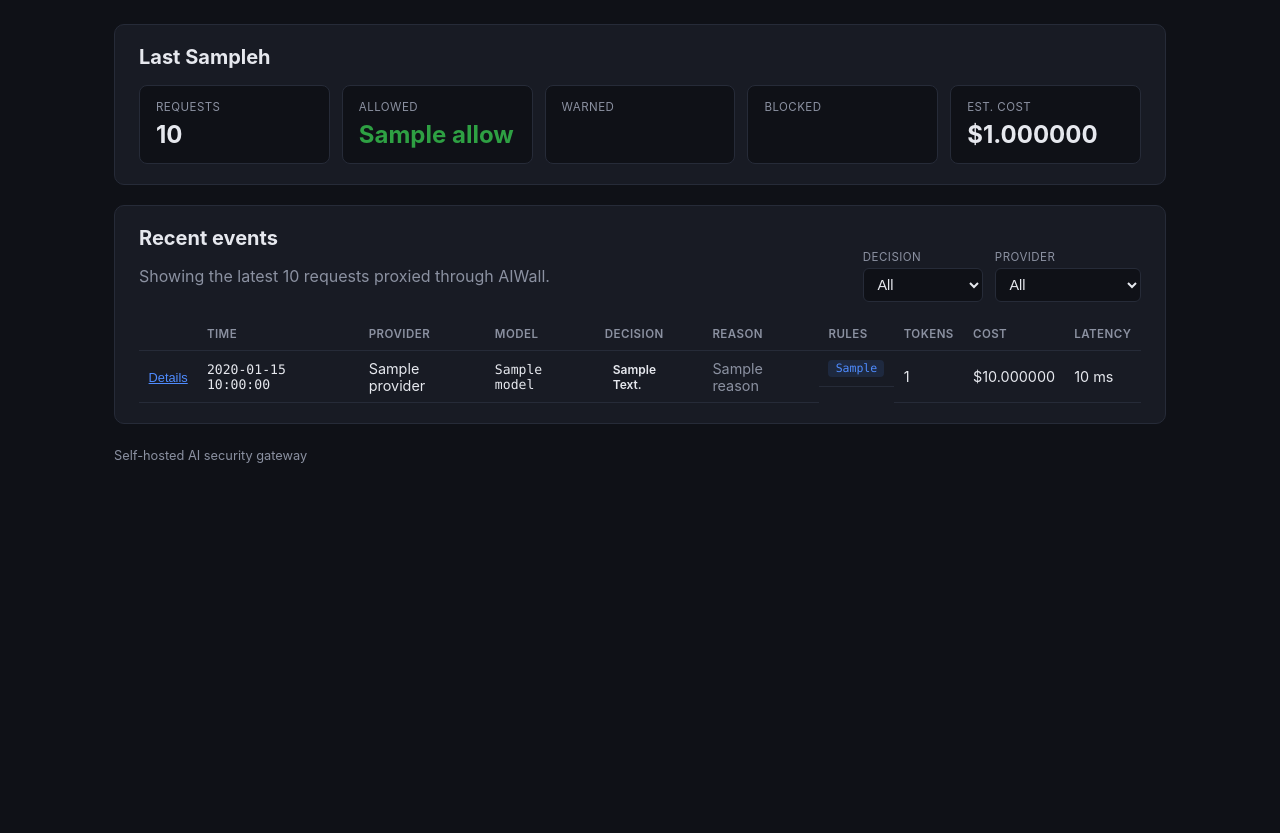
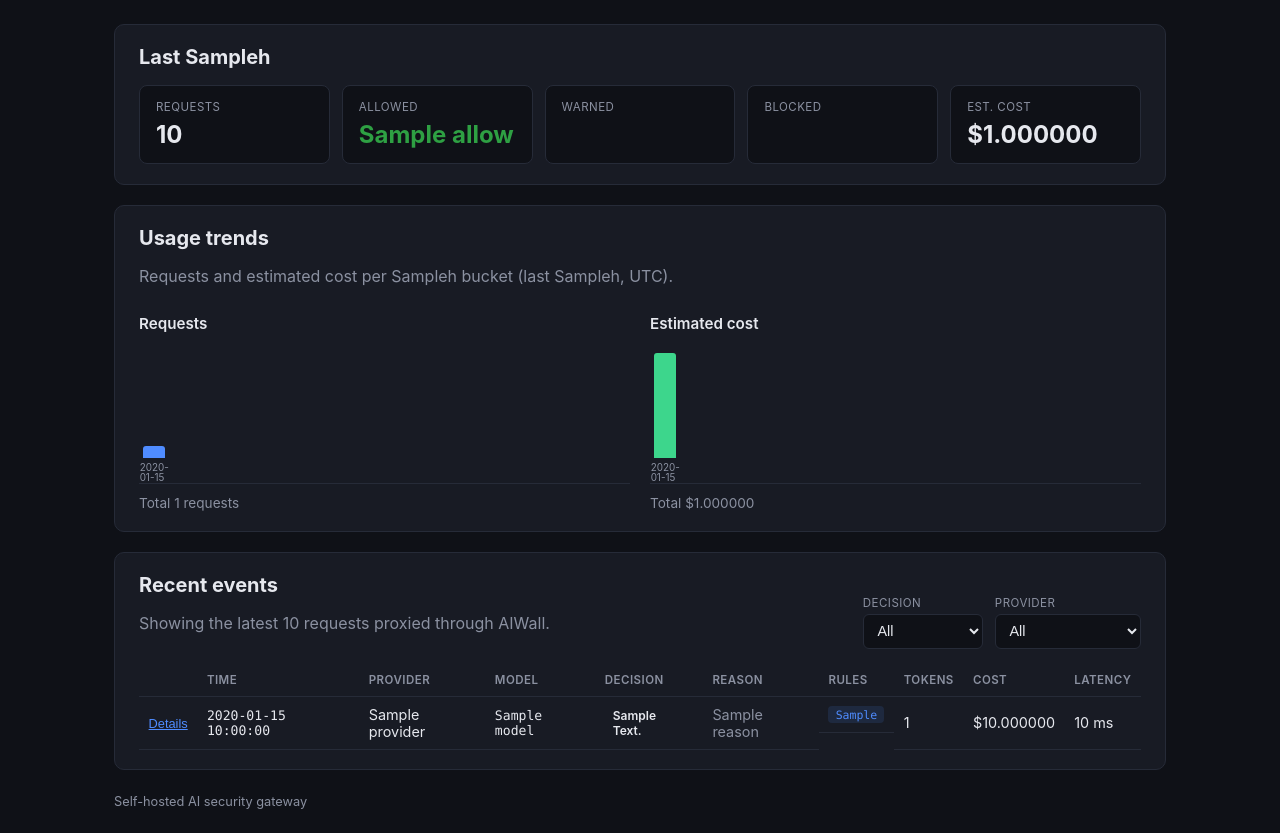
Before and after one commit to MohsenBah/AIWall, a FastAPI app: template backend/app/web/templates/dashboard.html in a window 1280 px wide. Shown: the part 52-885 px from the top of the page. Before the commit the page ends 515 px from the top, so only its background shows below. Run offline with FastAPI, Linux system fonts and the light colour scheme; the template is opened without the code that fills it: most values are stand-ins (such as "Sample title", 1, 10 or a date in 2020).

Commit message:
feat(web): dashboard usage and cost trend panels

```diff
--- a/backend/app/web/routes.py
+++ b/backend/app/web/routes.py
@@ -20,10 +20,20 @@ STATIC_DIR = WEB_DIR / "static"
 
 DEFAULT_EVENT_LIMIT = 50
 DEFAULT_SUMMARY_WINDOW_HOURS = 24
+DEFAULT_TREND_BUCKET_HOURS = 1
 
 
 def build_templates() -> Jinja2Templates:
-    return Jinja2Templates(directory=str(TEMPLATES_DIR))
+    templates = Jinja2Templates(directory=str(TEMPLATES_DIR))
+
+    def bar_height(value: float, maximum: float, *, min_px: int = 2, max_px: int = 120) -> int:
+        if maximum <= 0 or value <= 0:
+            return min_px if value > 0 else 0
+        ratio = min(float(value) / float(maximum), 1.0)
+        return max(min_px, int(round(ratio * max_px)))
+
+    templates.env.globals["bar_height"] = bar_height
+    return templates
 
 
 def create_web_router(templates: Jinja2Templates) -> APIRouter:
@@ -58,6 +68,10 @@ def create_web_router(templates: Jinja2Templates) -> APIRouter:
             provider=provider,
         )
         summary = audit_writer.summary(window_hours=DEFAULT_SUMMARY_WINDOW_HOURS)
+        trends = audit_writer.usage_timeseries(
+            window_hours=DEFAULT_SUMMARY_WINDOW_HOURS,
+            bucket_hours=DEFAULT_TREND_BUCKET_HOURS,
+        )
         return templates.TemplateResponse(
             request,
             "dashboard.html",
@@ -65,6 +79,7 @@ def create_web_router(templates: Jinja2Templates) -> APIRouter:
                 "events": events,
                 "event_limit": DEFAULT_EVENT_LIMIT,
                 "summary": summary,
+                "trends": trends,
                 "providers": providers,
                 "selected_decision": selected_decision,
                 "selected_provider": selected_provider,
--- a/backend/app/web/static/style.css
+++ b/backend/app/web/static/style.css
@@ -61,6 +61,63 @@ h1 { font-size: 1.25rem; margin: 0 0 0.25rem; }
 .muted { color: var(--muted); }
 
 .summary { margin-bottom: 1.25rem; }
+
+.trends { margin-bottom: 1.25rem; }
+
+.trend-grid {
+    display: grid;
+    grid-template-columns: repeat(auto-fit, minmax(280px, 1fr));
+    gap: 1.25rem;
+    margin-top: 0.75rem;
+}
+
+.trend-chart h2 {
+    font-size: 0.95rem;
+    margin: 0 0 0.75rem;
+    font-weight: 600;
+}
+
+.bars {
+    display: flex;
+    align-items: flex-end;
+    gap: 0.2rem;
+    min-height: 130px;
+    padding: 0.5rem 0.25rem 0;
+    border-bottom: 1px solid var(--border);
+    overflow-x: auto;
+}
+
+.bar-wrap {
+    display: flex;
+    flex-direction: column;
+    align-items: center;
+    justify-content: flex-end;
+    flex: 1 1 0;
+    min-width: 0.7rem;
+    max-width: 1.4rem;
+    height: 130px;
+}
+
+.bar {
+    width: 100%;
+    border-radius: 3px 3px 0 0;
+    min-height: 0;
+}
+
+.bar-requests { background: var(--accent); }
+.bar-cost { background: #3dd68c; }
+
+.bar-label {
+    margin-top: 0.35rem;
+    font-size: 0.62rem;
+    color: var(--muted);
+    line-height: 1;
+}
+
+.trend-total {
+    margin: 0.65rem 0 0;
+    font-size: 0.85rem;
+}
 
 .cards {
     display: grid;
--- a/backend/app/web/templates/dashboard.html
+++ b/backend/app/web/templates/dashboard.html
@@ -25,6 +25,50 @@
         <div class="card">
             <span class="card-label">Est. cost</span>
             <span class="card-value">${{ '%.6f'|format(summary.total_estimated_cost) }}</span>
+        </div>
+    </div>
+</section>
+
+<section class="panel trends">
+    <div class="panel-header">
+        <div>
+            <h1>Usage trends</h1>
+            <p class="muted">
+                Requests and estimated cost per {{ trends.bucket_hours }}h bucket
+                (last {{ trends.window_hours }}h, UTC).
+            </p>
+        </div>
+    </div>
+    <div class="trend-grid">
+        <div class="trend-chart">
+            <h2>Requests</h2>
+            <div class="bars" role="img" aria-label="Requests over time">
+                {% for bucket in trends.buckets %}
+                <div class="bar-wrap" title="{{ bucket.start.strftime('%Y-%m-%d %H:%M UTC') }}: {{ bucket.request_count }} requests">
+                    <div
+                        class="bar bar-requests"
+                        style="height: {{ bar_height(bucket.request_count, trends.max_requests) }}px"
+                    ></div>
+                    <span class="bar-label">{{ bucket.start.strftime('%H') }}</span>
+                </div>
+                {% endfor %}
+            </div>
+            <p class="muted trend-total">Total {{ trends.total_requests }} requests</p>
+        </div>
+        <div class="trend-chart">
+            <h2>Estimated cost</h2>
+            <div class="bars" role="img" aria-label="Estimated cost over time">
+                {% for bucket in trends.buckets %}
+                <div class="bar-wrap" title="{{ bucket.start.strftime('%Y-%m-%d %H:%M UTC') }}: ${{ '%.6f'|format(bucket.estimated_cost) }}">
+                    <div
+                        class="bar bar-cost"
+                        style="height: {{ bar_height(bucket.estimated_cost, trends.max_cost) }}px"
+                    ></div>
+                    <span class="bar-label">{{ bucket.start.strftime('%H') }}</span>
+                </div>
+                {% endfor %}
+            </div>
+            <p class="muted trend-total">Total ${{ '%.6f'|format(trends.total_estimated_cost) }}</p>
         </div>
     </div>
 </section>
```
Also changed, not shown: backend/app/audit/writer.py (+110 -0 lines), backend/tests/test_usage_trends.py (added, +106 -0 lines), docs/architecture.md (+1 -1 lines), README.md.
